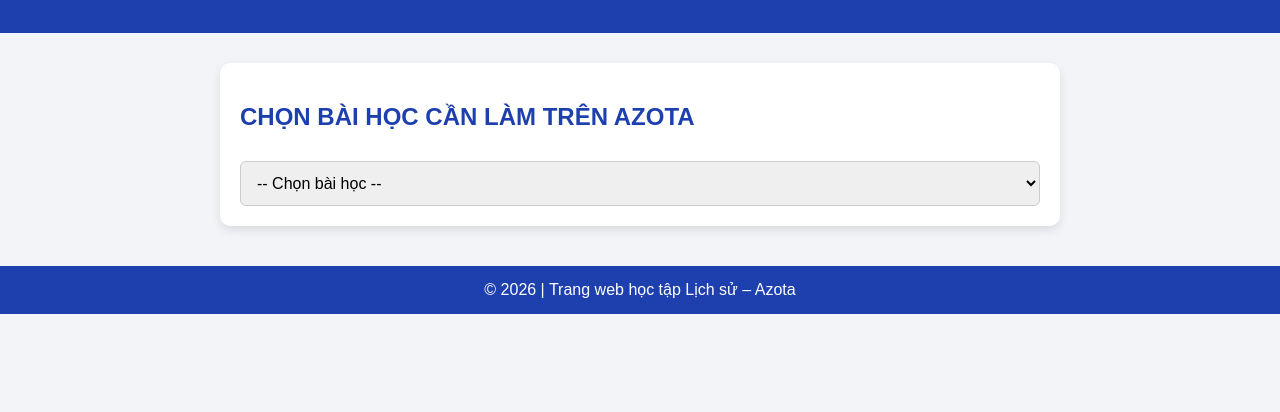
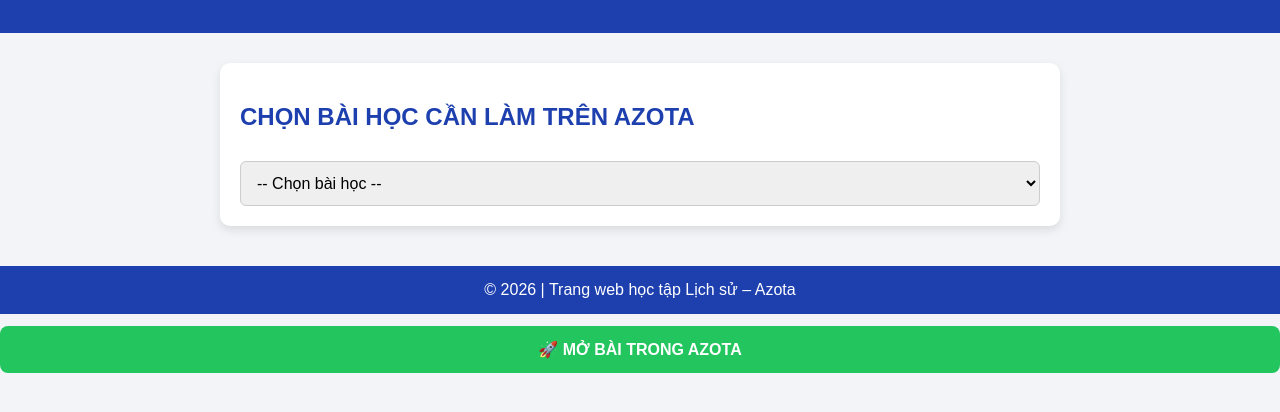
Before and after one commit to phathuynh05072008-pixel/LichSu-12, a plain HTML site: page index.html in a window 1280 px wide. Shown: the part 122-534 px from the top of the page. Drawn offline with Linux system fonts and the light colour scheme.

Commit message:
change 2

```diff
--- a/index.html
+++ b/index.html
@@ -46,6 +46,26 @@
         color: white;
         margin-top: 40px;
       }
+      button {
+        width: 100%;
+        padding: 14px;
+        margin-top: 12px;
+        font-size: 16px;
+        border-radius: 8px;
+        border: 1px solid #ccc;
+      }
+
+      button {
+        background: #22c55e;
+        color: white;
+        font-weight: bold;
+        border: none;
+        cursor: pointer;
+      }
+
+      button:hover {
+        background: #16a34a;
+      }
     </style>
   </head>
   <body>
@@ -56,7 +76,7 @@
     <div class="container">
       <h2>CHỌN BÀI HỌC CẦN LÀM TRÊN AZOTA</h2>
 
-      <select onchange="goAzota(this.value)">
+      <select id="azotaLink">
         <option value="">-- Chọn bài học --</option>
         <optgroup label="Sử 12">
           <option value="https://azota.vn/de-thi/pve2sr">từ câu 1-50</option>
@@ -68,11 +88,15 @@
       </select>
     </div>
     <footer>© 2026 | Trang web học tập Lịch sử – Azota</footer>
+    <button onclick="openAzota()">🚀 MỞ BÀI TRONG AZOTA</button>
     <script>
-      function goAzota(link) {
-        if (link) {
-          window.open(link, "_blank");
+      function openAzota() {
+        const link = document.getElementById("azotaLink").value;
+        if (!link) {
+          alert("Vui lòng chọn bài học!");
+          return;
         }
+        window.open(link, "_blank");
       }
     </script>
   </body>
```
